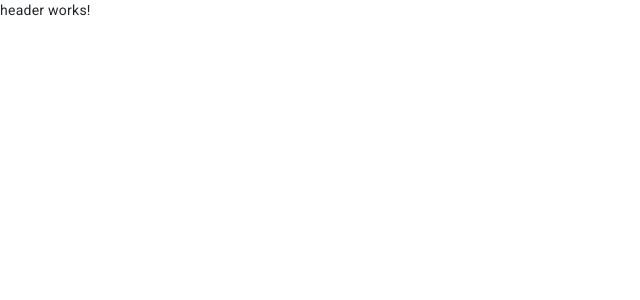
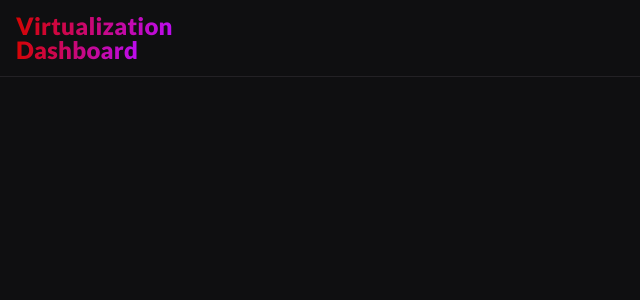
Before and after one commit to khanurooj5299/pestle-analysis, an Angular app: page /dashboard in a window 1280 px wide. Shown: the top 300 px of the page, without its empty margins (0-640 px from the left). Built offline with nearby package versions, Linux system fonts and the light colour scheme.

Commit message:
Modified Header component

```diff
--- a/angular.json
+++ b/angular.json
@@ -26,7 +26,7 @@
             ],
             "styles": [
               "@angular/material/prebuilt-themes/purple-green.css",
-              "node_modules/bootstrap/scss/bootstrap.scss",
+              "node_modules/bootstrap/dist/css/bootstrap.css",
               "src/styles.css"
             ],
             "scripts": []
--- a/src/app/header/header.component.css
+++ b/src/app/header/header.component.css
@@ -0,0 +1,14 @@
+.header {
+  padding: 1rem;
+  font-size: 1.5rem;
+  background-color: var(--background-color-dark);
+  border-bottom: 1px solid #232125;
+}
+
+.logo {
+  background: linear-gradient(to right, rgb(212, 4, 4), rgb(188, 12, 241));
+  background-clip: text;
+  -webkit-background-clip: text;
+  -webkit-text-fill-color: transparent;
+  align-self: flex-start;
+}
--- a/src/app/header/header.component.html
+++ b/src/app/header/header.component.html
@@ -1 +1,6 @@
-<p>header works!</p>
+<header class="header">
+  <div class="lato-black d-flex flex-column">
+    <div class="logo mb-1">Virtualization</div>
+    <div class="logo">Dashboard</div>
+  </div>
+</header>
--- a/src/styles.css
+++ b/src/styles.css
@@ -1,4 +1,22 @@
 /* You can add global styles to this file, and also import other style files */
+@import url("https://fonts.googleapis.com/css2?family=Lato:wght@900&display=swap");
 
-html, body { height: 100%; }
-body { margin: 0; font-family: Roboto, "Helvetica Neue", sans-serif; }
+html,
+body {
+  height: 100%;
+  background-color: var(--background-color-dark);
+}
+body {
+  margin: 0;
+  font-family: Roboto, "Helvetica Neue", sans-serif;
+}
+
+.lato-black {
+  font-family: "Lato", sans-serif;
+  font-weight: 900;
+  font-style: normal;
+}
+
+:root {
+  --background-color-dark: rgb(15, 15, 17);
+}
```
